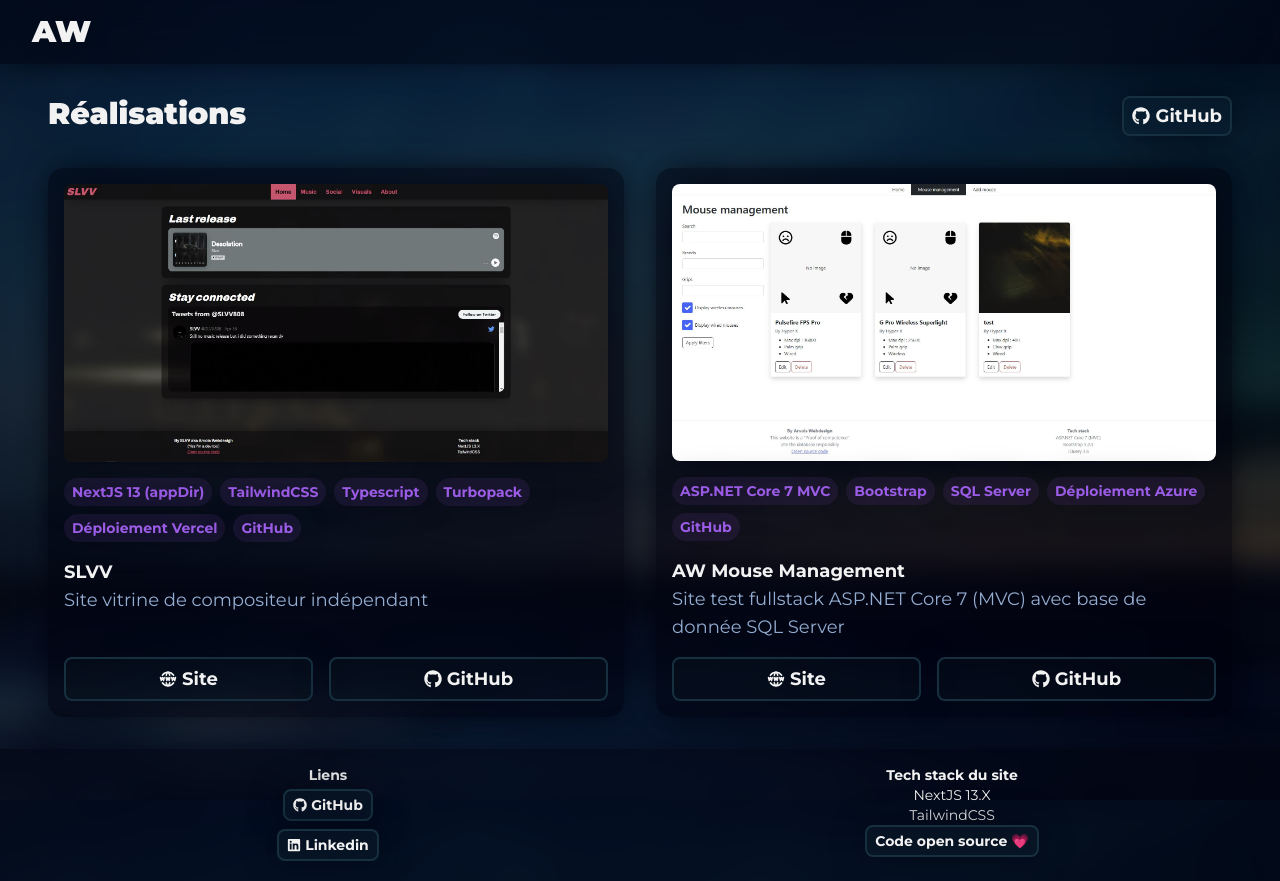
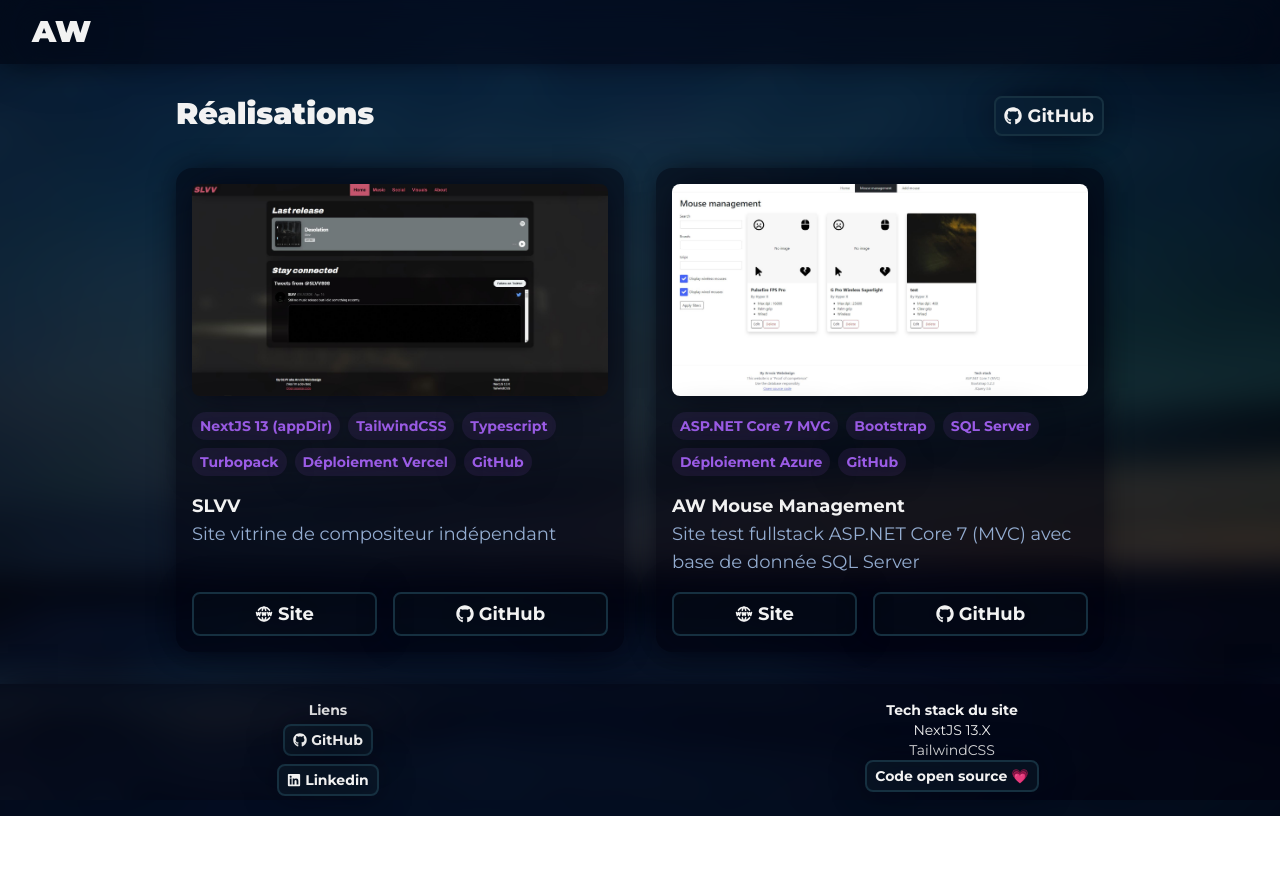
Before and after one commit to ArvoisWebDesign/arvoiswebdesign, a Next.js app: page /productions in a window 1280 px wide. After the commit the page ends 816 px from the top, so only its background shows below. Built offline with nearby package versions, Linux system fonts and the light colour scheme.

Commit message:
Updated responsiveness for md screens

```diff
--- a/app/layout.tsx
+++ b/app/layout.tsx
@@ -59,7 +59,7 @@
                 grid grid-rows-[auto_min-content_repeat(999,_0px)] min-h-screen">
                 <Header />
 
-                <main className="p-8 mt-16 lg:w-fit lg:mx-auto">
+                <main className="p-8 mt-16 md:w-fit md:mx-auto">
                     {children}
                 </main>
 
--- a/app/productions/page.tsx
+++ b/app/productions/page.tsx
@@ -27,13 +27,13 @@
                     {/*card*/}
                     return (
                         <div key={production.key}
-                            className="max-w-xl rounded-2xl flex flex-col gap-4 p-4
+                            className="w-full lg:max-w-md rounded-2xl flex flex-col gap-4 p-4
                                 bg-aw-dark bg-opacity-50 shadow-aw-dark-8">
                             <Image
                                 src={production.previewImg.src}
                                 alt={production.previewImg.alt}
-                                width={720}
-                                height={556}
+                                width={1080}
+                                height={720}
                                 className="rounded-lg shadow-aw-dark-8" priority />
 
                             {/*tags*/}
```
